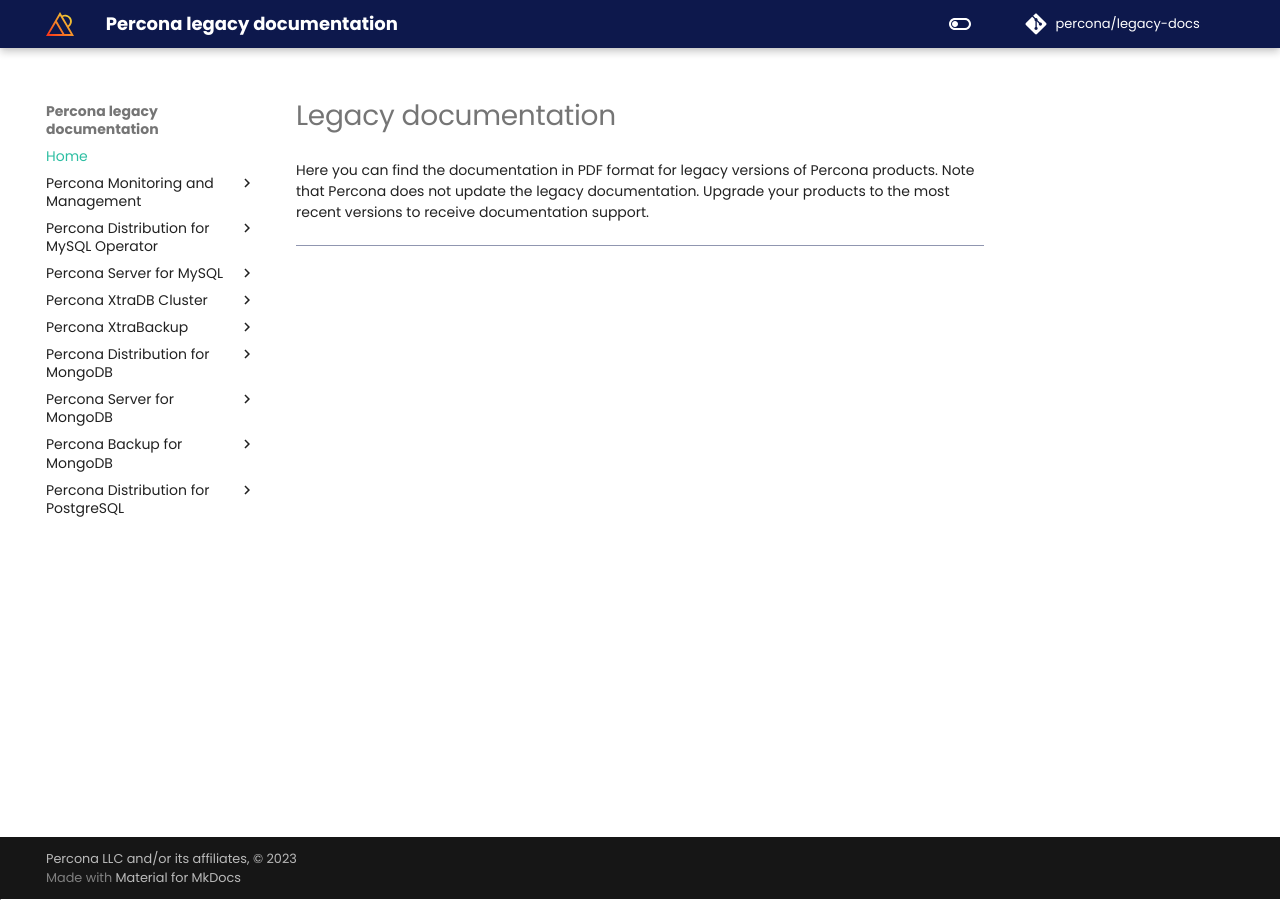
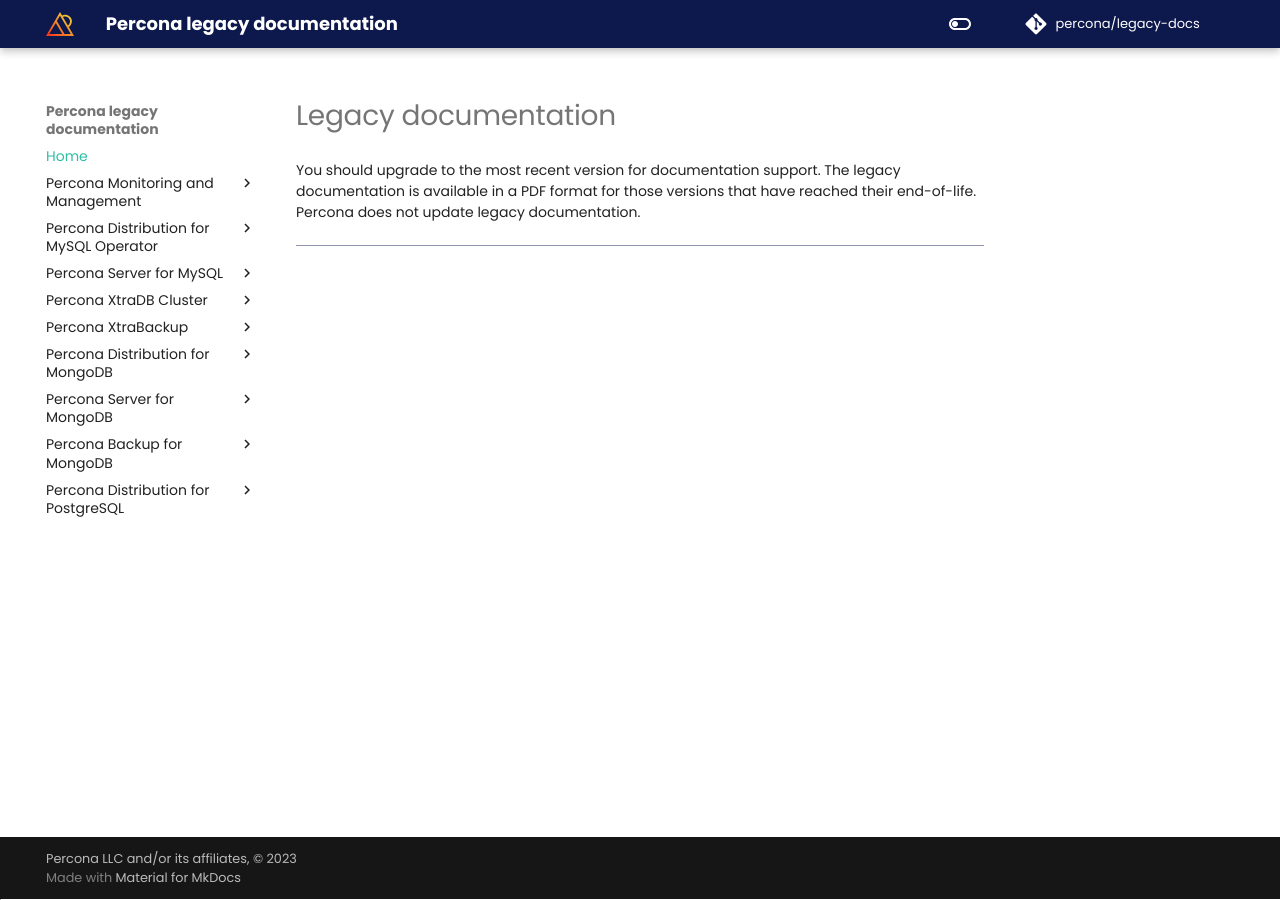
Before and after one commit to percona/legacy-docs, an MkDocs documentation site: the page built from docs/index.md, in a window 1280 px wide. Built offline with MkDocs 1.6.1 and Material for MkDocs 9.7.7, drawn with Linux system fonts in a browser that asks for light colours; nearby versions of some CDN libraries; comment, search, counter and statistics services are not loaded.

Commit message:
Add pdfs

```diff
--- a/docs/index.md
+++ b/docs/index.md
@@ -1,3 +1,3 @@
 # Legacy documentation
 
-Here you can find the documentation in PDF format for legacy versions of Percona products. Note that Percona does not update the legacy documentation. Upgrade your products to the most recent versions to receive documentation support.
+You should upgrade to the most recent version for documentation support. The legacy documentation is available in a PDF format for those versions that have reached their end-of-life. Percona does not update legacy documentation.
```
